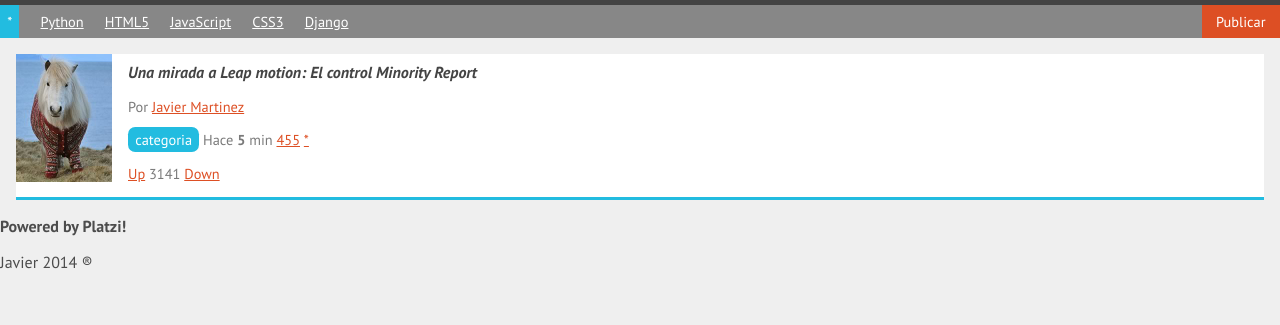
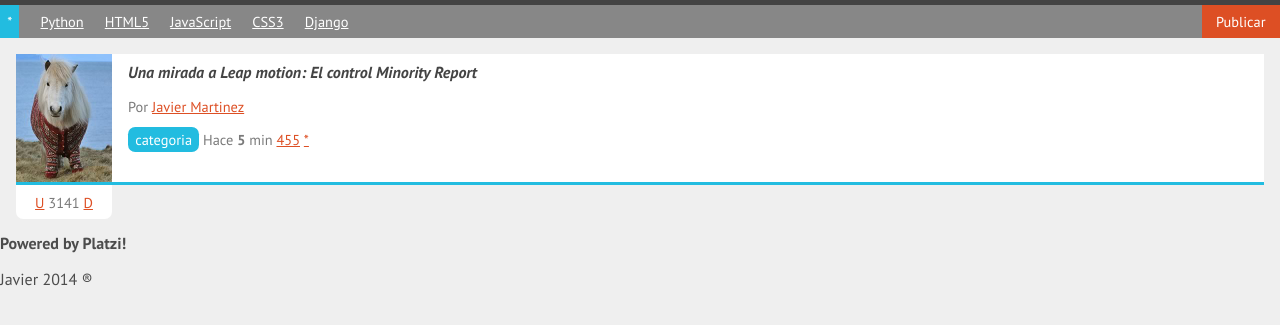
Before and after one commit to Javierski/Puls3, a plain HTML site: page index.html in a window 1280 px wide. Shown: the part 95-420 px from the top of the page. Drawn offline with Linux system fonts and the light colour scheme.

Commit message:
Votacion usando (Position)
Cambios en HTML y CSS

```diff
--- a/estilos.css
+++ b/estilos.css
@@ -83,6 +83,9 @@ nav #publicar_nav a{
 #contenido .item{
 	background: white;
 	border-bottom: 3px #22BCE0 solid;
+	margin-bottom: 3em;
+	min-height: 128px;
+	position: relative;
 }
 #contenido .item p{
 	color: #7A7A7A;
@@ -111,3 +114,14 @@ nav #publicar_nav a{
 	color: #444;
 	text-decoration: none;
 }
+#contenido .item .votacion{
+	background: white;
+	/*border: 2px solid red;*/
+	border-radius: 0 0 0.5em 0.5em;
+	margin: 3px 0 0 0;
+	padding: 0.5em 0;
+	position: absolute;
+	text-align: center;
+	top: 100%;
+	width: 96px;
+}
--- a/index.html
+++ b/index.html
@@ -49,9 +49,9 @@
 					<a class="guardar_item" href="#">*</a>
 				</p>
 				<p class="votacion">
-					<a class="up" href="#">Up</a>
+					<a class="up" href="#">U</a>
 					3141
-					<a class="down" href="#">Down</a>
+					<a class="down" href="#">D</a>
 				</p>
 			</article>
 		</section>
```
